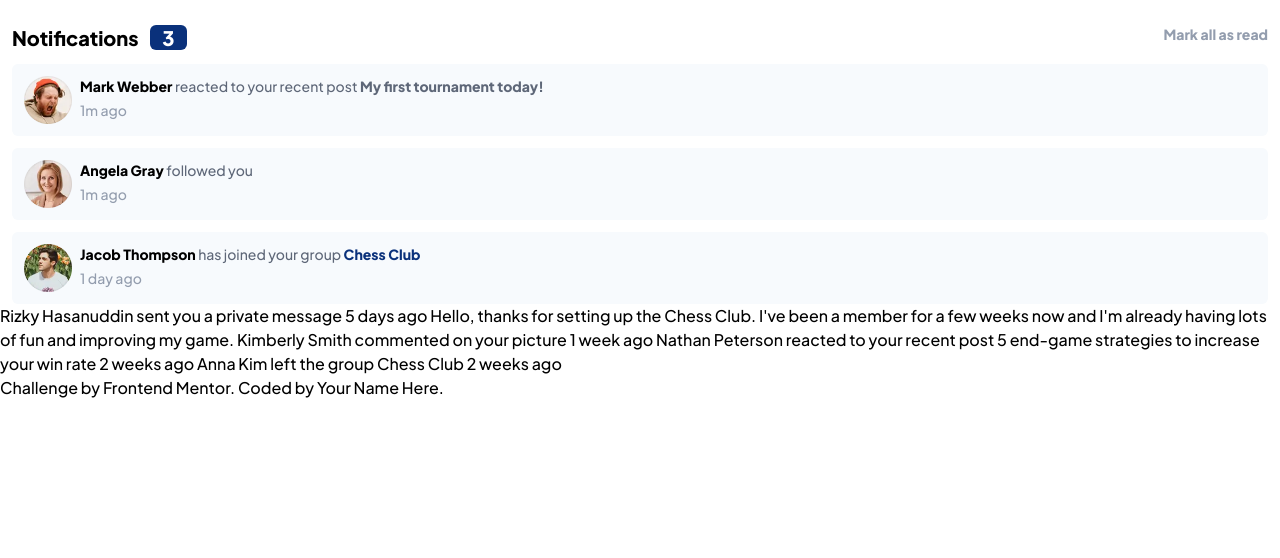
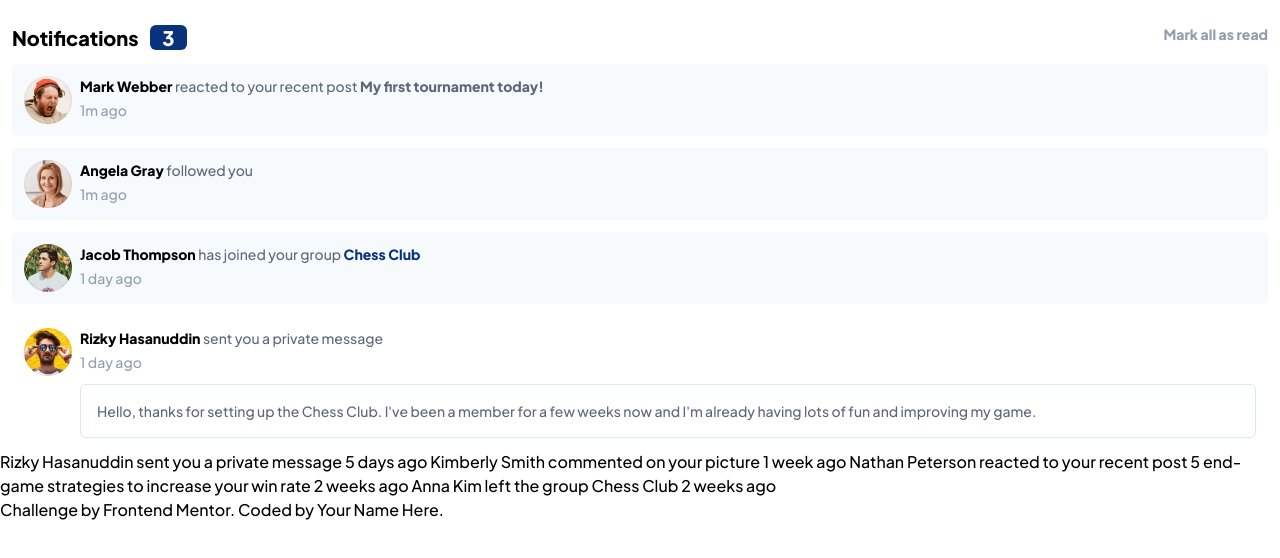
Before and after one commit to cristianoso19/fm.NotificationsPage, a website: page index.html in a window 1280 px wide. Drawn offline with Linux system fonts and the light colour scheme.

Commit message:
Third card with drop shadow

```diff
--- a/index.html
+++ b/index.html
@@ -52,12 +52,22 @@
         <p class="text-gb mt-1">1 day ago</p>
       </div>
     </div>
+
+    <div class="mt-3 rounded-md flex justify-between p-3 bg-white hover:drop-shadow-2xl">
+      <img src="./assets/images/avatar-rizky-hasanuddin.webp" alt="notification user avatar" class="w-12 h-12 ">
+      <div class="ml-2 text-sm flex-auto">
+        <span class="font-bold">Rizky Hasanuddin</span>
+        <span class="text-darkgb">sent you a private message</span>
+        <p class="text-gb mt-1">1 day ago</p>
+        <p class="border border-lightgb2 rounded-md text-darkgb mt-3 p-4">
+          Hello, thanks for setting up the Chess Club. I've been a member for a few weeks now and I'm already having lots of fun and improving my game.
+        </p>
+      </div>
+    </div>
   </main>
 
   Rizky Hasanuddin sent you a private message
   5 days ago
-  Hello, thanks for setting up the Chess Club. I've been a member for a few weeks now and
-  I'm already having lots of fun and improving my game.
 
   Kimberly Smith commented on your picture
   1 week ago
```
Also changed, not shown: dist/output.css.
